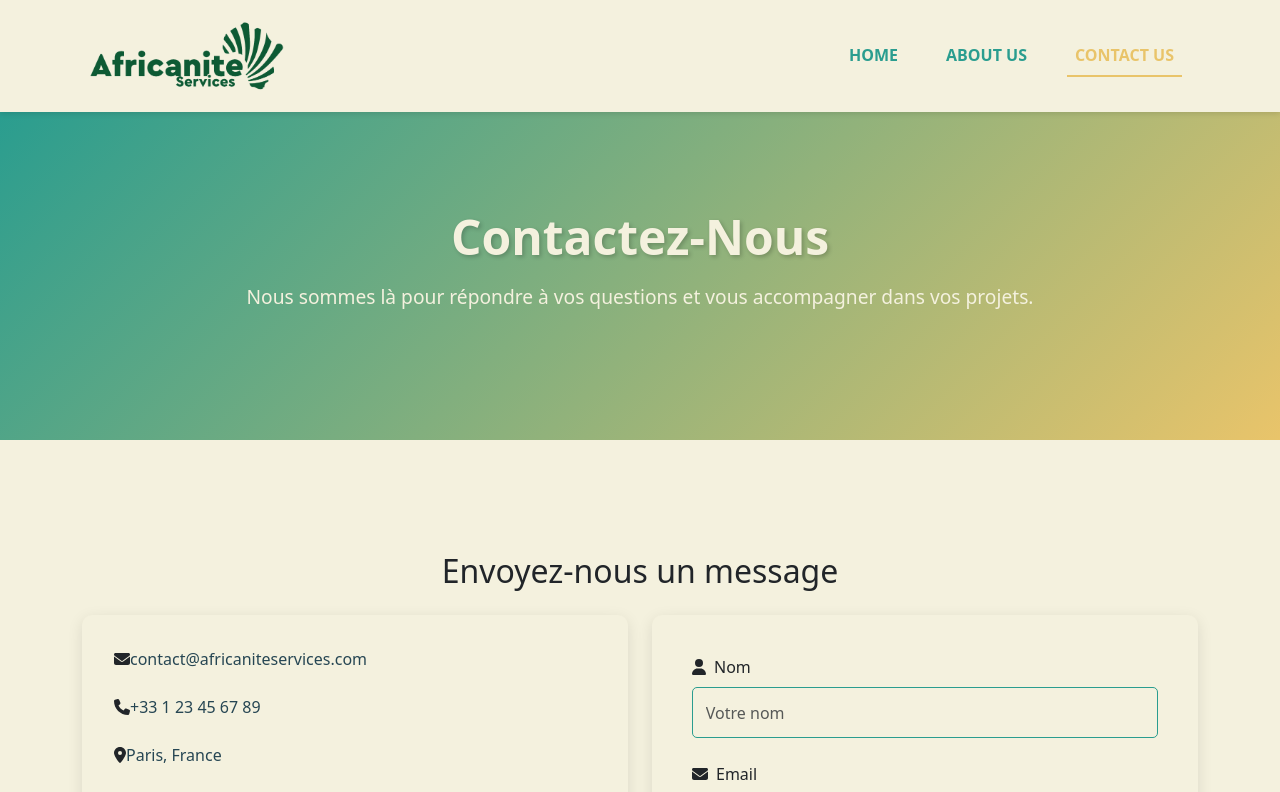
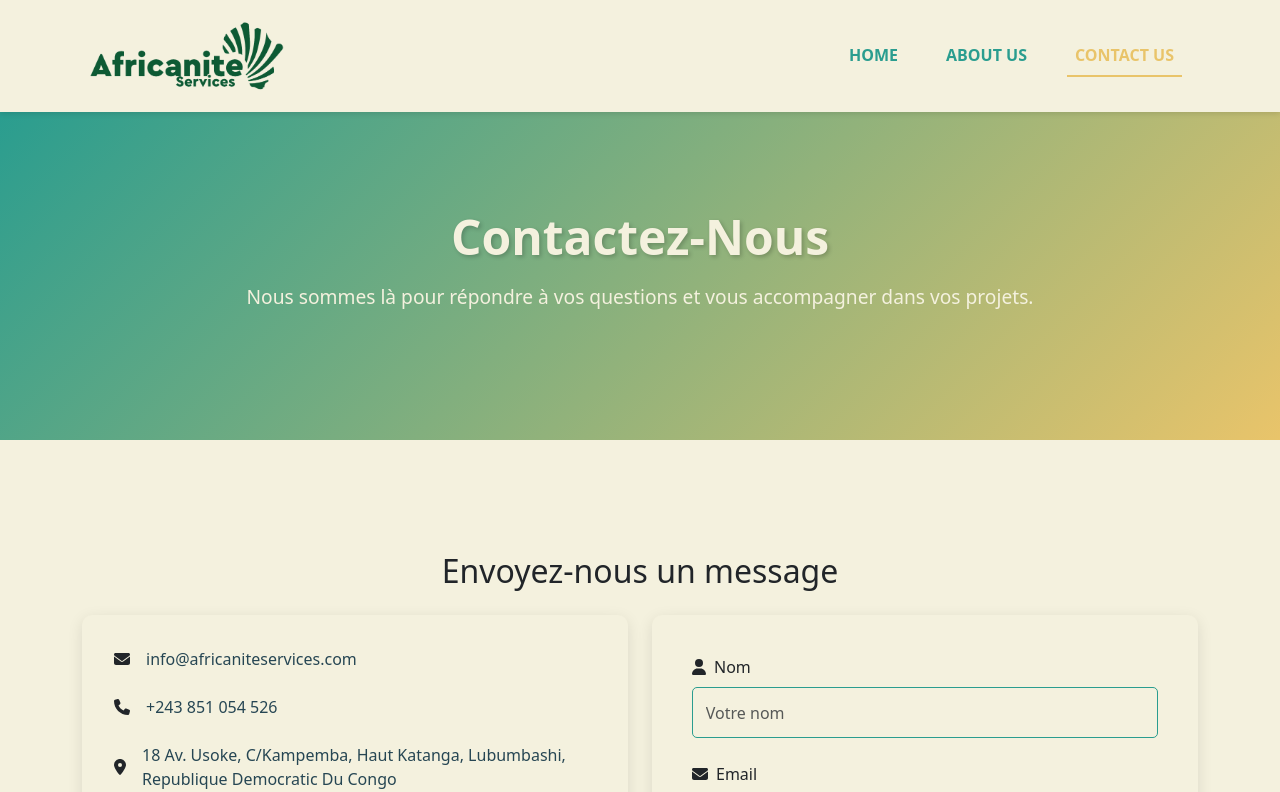
Before and after one commit to kandyfoma/africanite-services, a React (Vite) app in the folder africanite/: page /contact in a window 1280 px wide. Shown: the top 792 px of the page. Built offline with nearby package versions, Linux system fonts and the light colour scheme.

Commit message:
Update contact information and styles in ContactUs component

```diff
--- a/africanite/src/components/ContactUs.jsx
+++ b/africanite/src/components/ContactUs.jsx
@@ -95,15 +95,15 @@ const ContactUs = () => {
                                 <div className="contact-info mb-4">
                                     <div className="info-item">
                                         <FontAwesomeIcon icon={faEnvelope} className="info-icon" />
-                                        <p>contact@africaniteservices.com</p>
+                                        <p>info@africaniteservices.com</p>
                                     </div>
                                     <div className="info-item">
                                         <FontAwesomeIcon icon={faPhone} className="info-icon" />
-                                        <p>+33 1 23 45 67 89</p>
+                                        <p>+243 851 054 526</p>
                                     </div>
                                     <div className="info-item">
                                         <FontAwesomeIcon icon={faMapMarkerAlt} className="info-icon" />
-                                        <p>Paris, France</p>
+                                        <p>18 Av. Usoke, C/Kampemba, Haut Katanga, Lubumbashi, Republique Democratic Du Congo</p>
                                     </div>
                                 </div>
                             </motion.div>
--- a/africanite/src/styles/ContactUs.css
+++ b/africanite/src/styles/ContactUs.css
@@ -18,6 +18,12 @@
     margin-bottom: 1rem;
     font-weight: 700;
     text-shadow: 2px 2px 4px rgba(0, 0, 0, 0.2);
+}
+
+.info-icon {
+    font-size: 1rem;
+    margin-right: 1rem;
+    /* Space between icon and text */
 }
 
 .contact-hero p {
```
